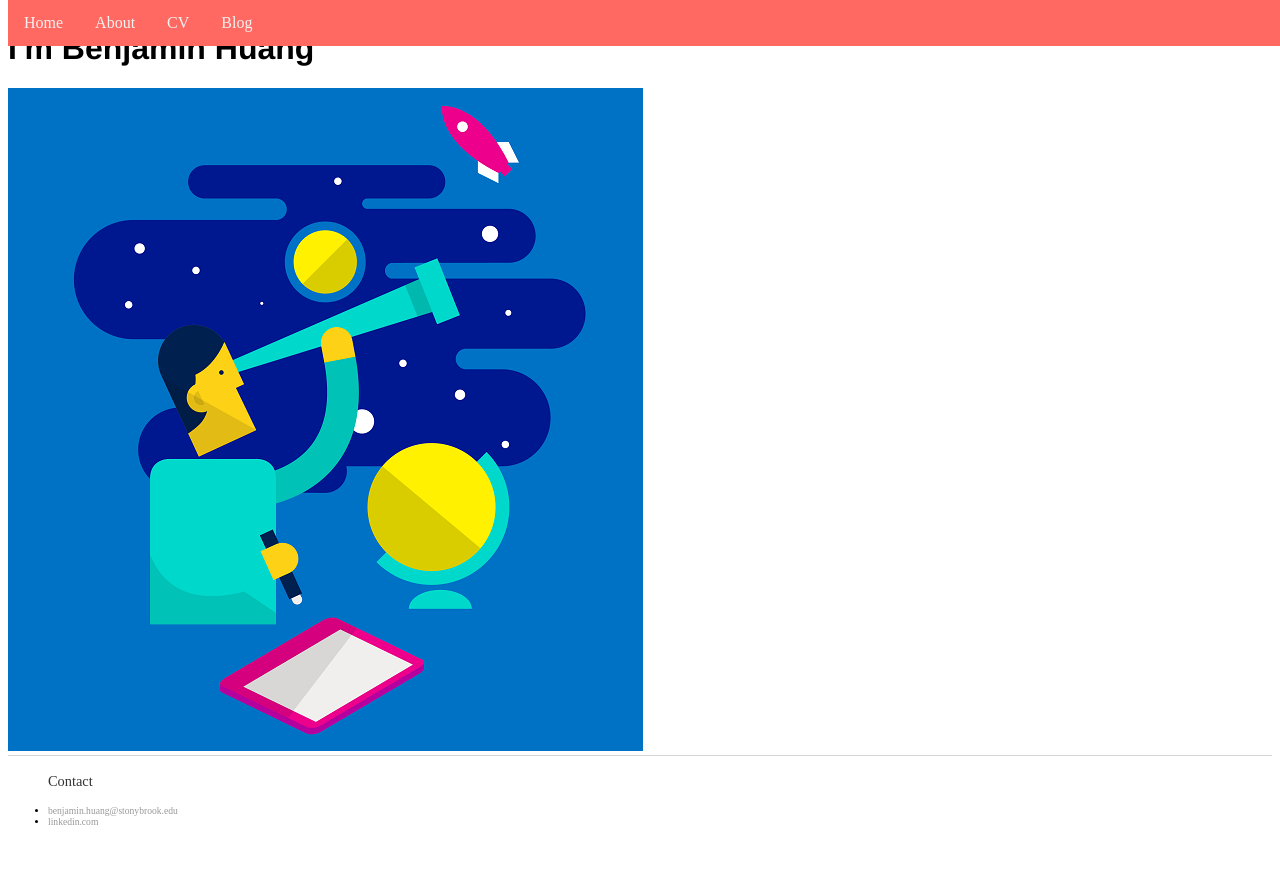
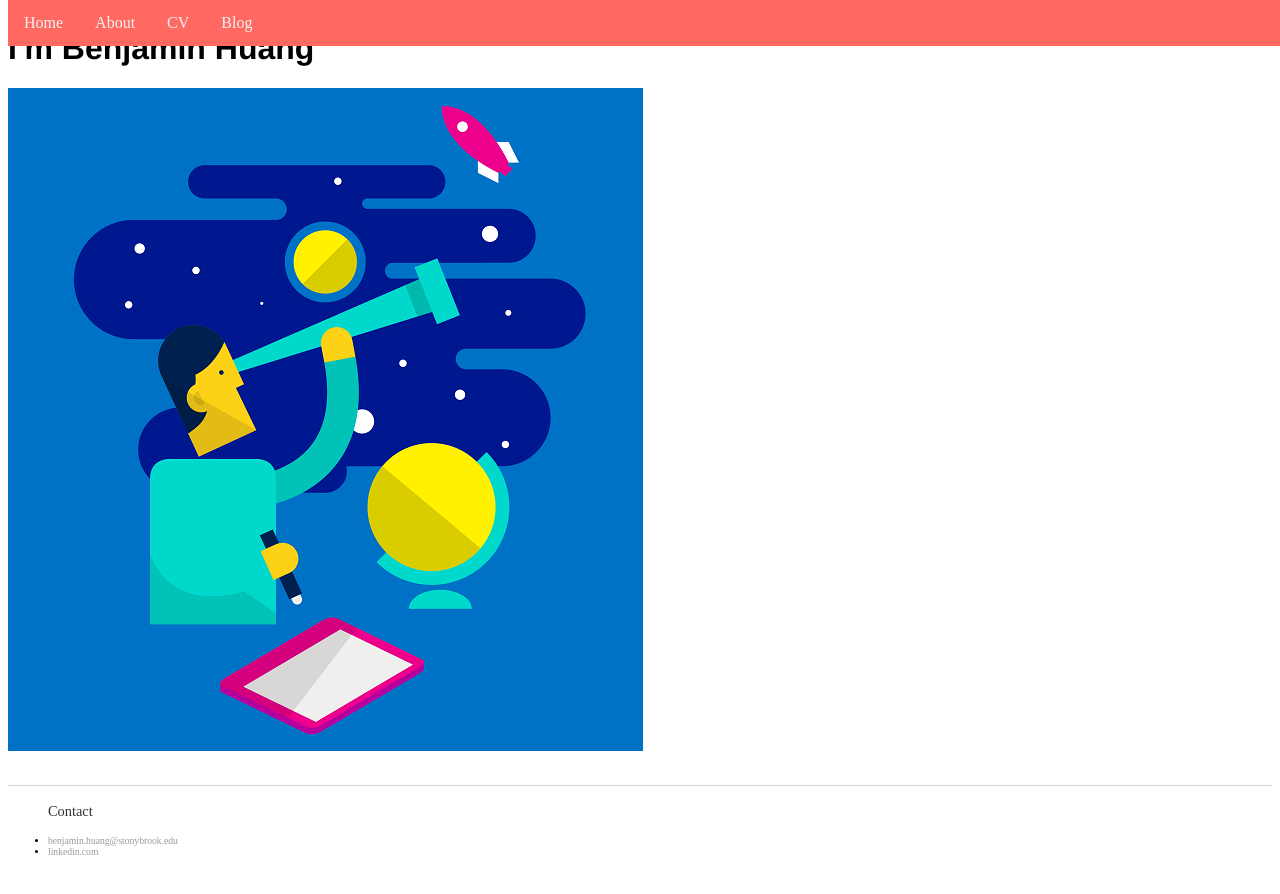
Before and after one commit to benjaminhuang13/benjaminhuang13.github.io, a Jekyll site: the page built from index.html, in a window 1280 px wide. Shown: the top 894 px of the page. Built offline with Jekyll 4.4.1, drawn with Linux system fonts in a browser that asks for light colours.

Commit message:
Update main.css

```diff
--- a/css/main.css
+++ b/css/main.css
@@ -2,7 +2,9 @@
     margin: 60px auto;
     width: 70%;
 } */
-
+.container {
+    margin-bottom: 30px; /* Add a bottom margin to avoid content overlay */
+}
 .navbar {
     overflow: hidden;
     background-color: #ff6961;
```
